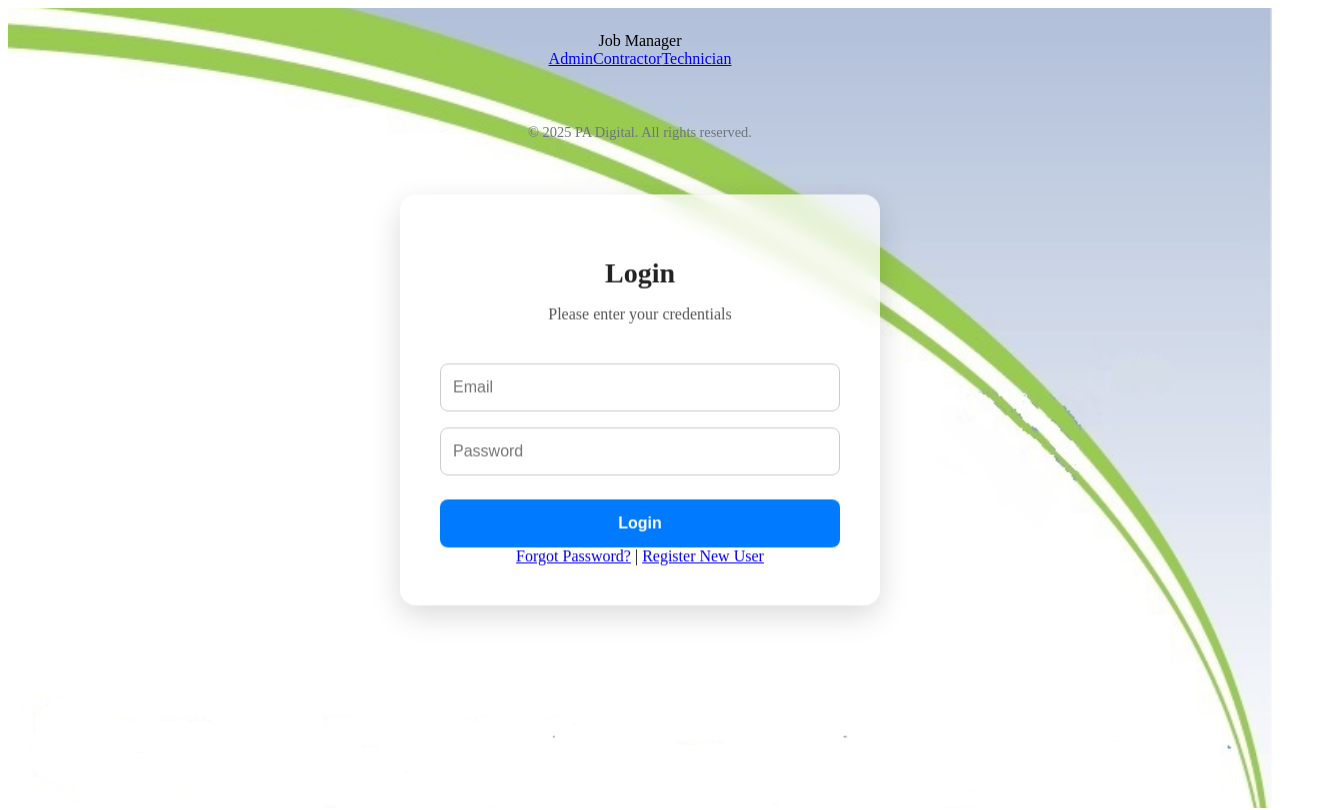
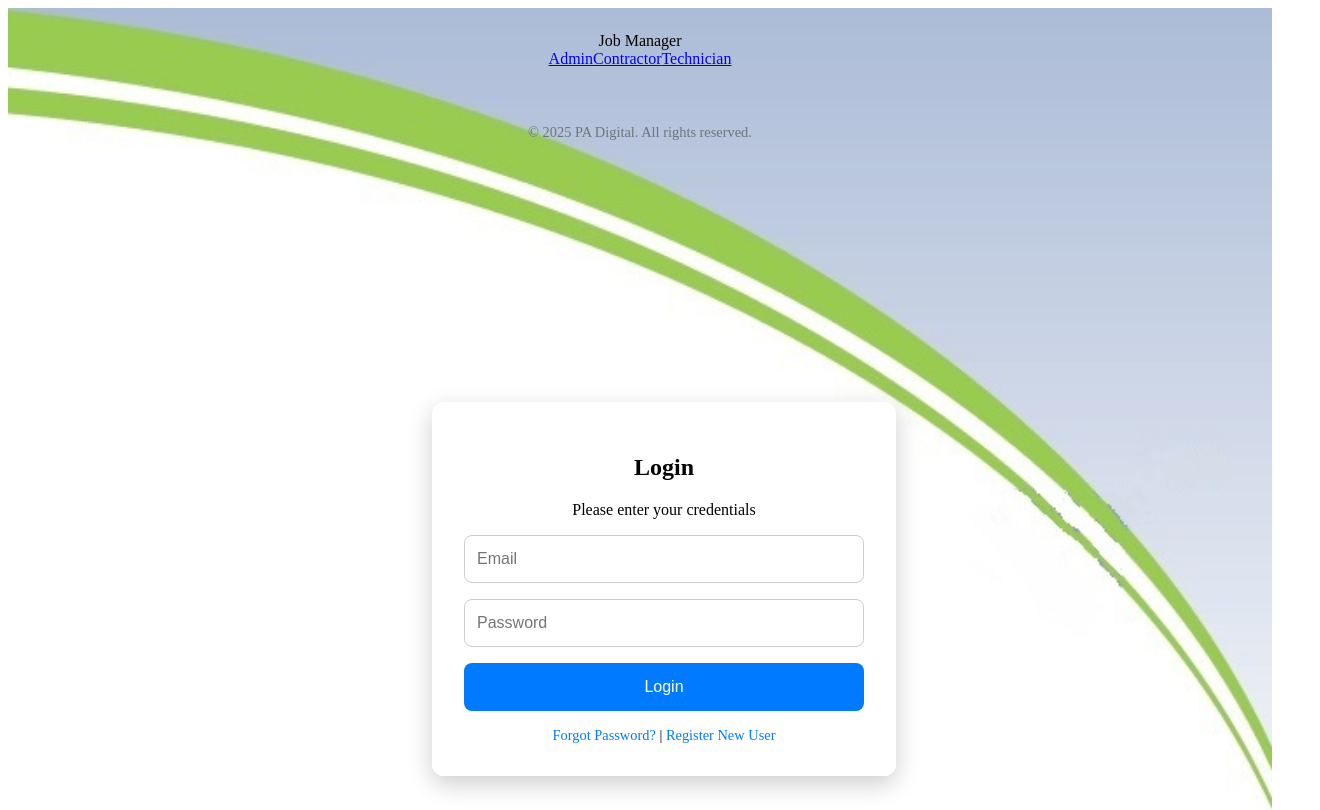
Before and after one commit to jlo128456/Job_mamagement, a React (Create React App) app in the folder frontend/: page /login in a window 1280 px wide. Shown: the top 810 px of the page, 1320 px wide, since content can reach past the window. Built offline with nearby package versions, Linux system fonts and the light colour scheme; no server answers.

Commit message:
added css

```diff
--- a/frontend/src/styles/style-layout.css
+++ b/frontend/src/styles/style-layout.css
@@ -1,25 +1,26 @@
 /* ======================= */
-/* Layout & Component Styling */
+/* General Layout Styles   */
 /* ======================= */
-.machine-entry {
-  padding: 10px;
-  background: #f8f9fa;
-  border-radius: 5px;
-  margin-top: 10px;
+main,
+.dashboard-container {
+  width: 100%;
+  max-width: 1200px;
+  padding: 2rem;
+  margin: auto;
+  display: flex;
+  flex-direction: column;
+  align-items: center;
+  gap: 20px;
 }
 
-#signatureCanvas {
-  display: block;
-  max-width: 100%;
-  height: auto;
-  border-radius: 5px;
-}
-
+/* ======================= */
+/* Header                  */
+/* ======================= */
 header {
-  color: black;
+  width: 100%;
+  color: #000;
   padding: 1.5rem 0;
   text-align: center;
-  width: 100%;
 }
 
 header h1 {
@@ -32,17 +33,9 @@ header p {
   margin: 0;
 }
 
-main {
-  width: 100%;
-  max-width: 800px;
-  display: flex;
-  flex-direction: column;
-  align-items: center;
-  justify-content: center;
-  padding: 20px;
-  gap: 20px;
-}
-
+/* ======================= */
+/* Views                   */
+/* ======================= */
 #adminView,
 #contractorView,
 #techView {
@@ -56,6 +49,33 @@ main {
   border-radius: 10px;
   box-shadow: 0 4px 8px rgba(0, 0, 0, 0.1);
   gap: 20px;
+}
+
+/* ======================= */
+/* Job Cards & List        */
+/* ======================= */
+.job-list {
+  width: 100%;
+  display: flex;
+  flex-wrap: wrap;
+  gap: 1rem;
+}
+
+.job-card {
+  flex: 1 1 300px;
+  padding: 1rem;
+  background: #fff;
+  border-radius: 10px;
+  box-shadow: 0 4px 12px rgba(0, 0, 0, 0.1);
+}
+
+.complete-btn {
+  background-color: #28a745;
+  color: white;
+  padding: 0.5rem 1rem;
+  border: none;
+  border-radius: 5px;
+  cursor: pointer;
 }
 
 /* ======================= */
@@ -85,12 +105,32 @@ table th {
 }
 
 /* ======================= */
-/* Footer Styling          */
+/* Signature & Machines    */
+/* ======================= */
+#signatureCanvas,
+.machine-entry {
+  border-radius: 5px;
+}
+
+#signatureCanvas {
+  display: block;
+  max-width: 100%;
+  height: auto;
+}
+
+.machine-entry {
+  margin-top: 10px;
+  padding: 10px;
+  background: #f8f9fa;
+}
+
+/* ======================= */
+/* Footer                  */
 /* ======================= */
 footer {
+  width: 100%;
   text-align: center;
   padding: 2rem 0;
-  width: 100%;
   font-size: 0.9rem;
   color: #6c757d;
   margin-top: auto;
@@ -106,3 +146,20 @@ footer p {
   max-width: 50px;
   height: auto;
 }
+
+/* ======================= */
+/* Responsive Fixes        */
+/* ======================= */
+@media (max-width: 600px) {
+  .job-card {
+    flex: 1 1 100%;
+  }
+
+  header h1 {
+    font-size: 1.8rem;
+  }
+
+  .dashboard-container {
+    padding: 1rem;
+  }
+}
--- a/frontend/src/styles/style-login.css
+++ b/frontend/src/styles/style-login.css
@@ -1,77 +1,75 @@
 /* ======================= */
 /* LOGIN CARD ONLY         */
 /* ======================= */
+/* Login Overlay Background */
+.login-overlay {
+  display: flex;
+  justify-content: center;
+  align-items: center;
+  background-size: cover;
+  background-position: center;
+  background-repeat: no-repeat;
+  height: 100vh;
+  width: 100vw;
+  padding: 1rem;
+}
+
+/* Login Form Styling */
 #loginForm {
-  position: fixed;
-  top: 50%;
-  left: 50%;
-  transform: translate(-50%, -50%);
-  z-index: 1;
+  background-color: rgba(255, 255, 255, 0.95);
+  padding: 2rem;
+  border-radius: 12px;
+  box-shadow: 0 8px 24px rgba(0, 0, 0, 0.2);
   width: 100%;
   max-width: 400px;
-  padding: 2.5rem;
-  background: rgba(255, 255, 255, 0.75);
-  backdrop-filter: blur(10px);
-  border-radius: 16px;
-  box-shadow: 0 10px 30px rgba(0, 0, 0, 0.15);
   text-align: center;
-  transition: box-shadow 0.3s ease;
 }
 
-#loginForm h2 {
-  margin-bottom: 0.5rem;
-  font-size: 1.75rem;
-  font-weight: 600;
-  color: #222;
-}
-
-#loginForm .login-subtitle {
-  margin-bottom: 2rem;
-  font-size: 1rem;
-  color: #555;
-}
-
-/* Inputs */
+/* Inputs & Button */
 #loginForm input {
   width: 100%;
   padding: 0.75rem;
-  margin: 0.5rem 0;
+  margin-bottom: 1rem;
   font-size: 1rem;
+  border-radius: 8px;
   border: 1px solid #ccc;
-  border-radius: 8px;
-  background: white;
   box-sizing: border-box;
-  transition: border-color 0.3s ease;
 }
 
-#loginForm input:focus {
-  outline: none;
-  border-color: #007bff;
+#loginForm button {
+  width: 100%;
+  padding: 0.75rem;
+  font-size: 1rem;
+  border: none;
+  border-radius: 8px;
+  background-color: #007bff;
+  color: white;
+  cursor: pointer;
+  transition: background 0.3s ease;
 }
 
-/* Enhanced Login Button */
-#loginForm button[type="submit"] {
-  width: 100%;
-  padding: 0.85rem;
-  background-color: #007bff;
-  color: white;
-  border: none;
-  border-radius: 8px;
-  font-size: 1rem;
-  font-weight: bold;
-  cursor: pointer;
-  margin-top: 1rem;
-  transition: background-color 0.3s ease, box-shadow 0.3s ease;
+#loginForm button:hover {
+  background-color: #0056b3;
 }
 
-#loginForm button[type="submit"]:hover {
-  background-color: #0056b3;
-  box-shadow: 0 6px 12px rgba(0, 0, 0, 0.15);
+/* Error Message */
+#loginForm .error {
+  color: red;
+  margin-top: 0.5rem;
+  font-size: 0.9rem;
 }
 
-/* Optional error styling */
-#loginForm .error {
-  color: red;
-  margin-top: 0.75rem;
+/* Links */
+.login-links {
+  margin-top: 1rem;
   font-size: 0.9rem;
 }
+
+.login-links a {
+  color: #007bff;
+  text-decoration: none;
+}
+
+.login-links a:hover {
+  text-decoration: underline;
+}
```
